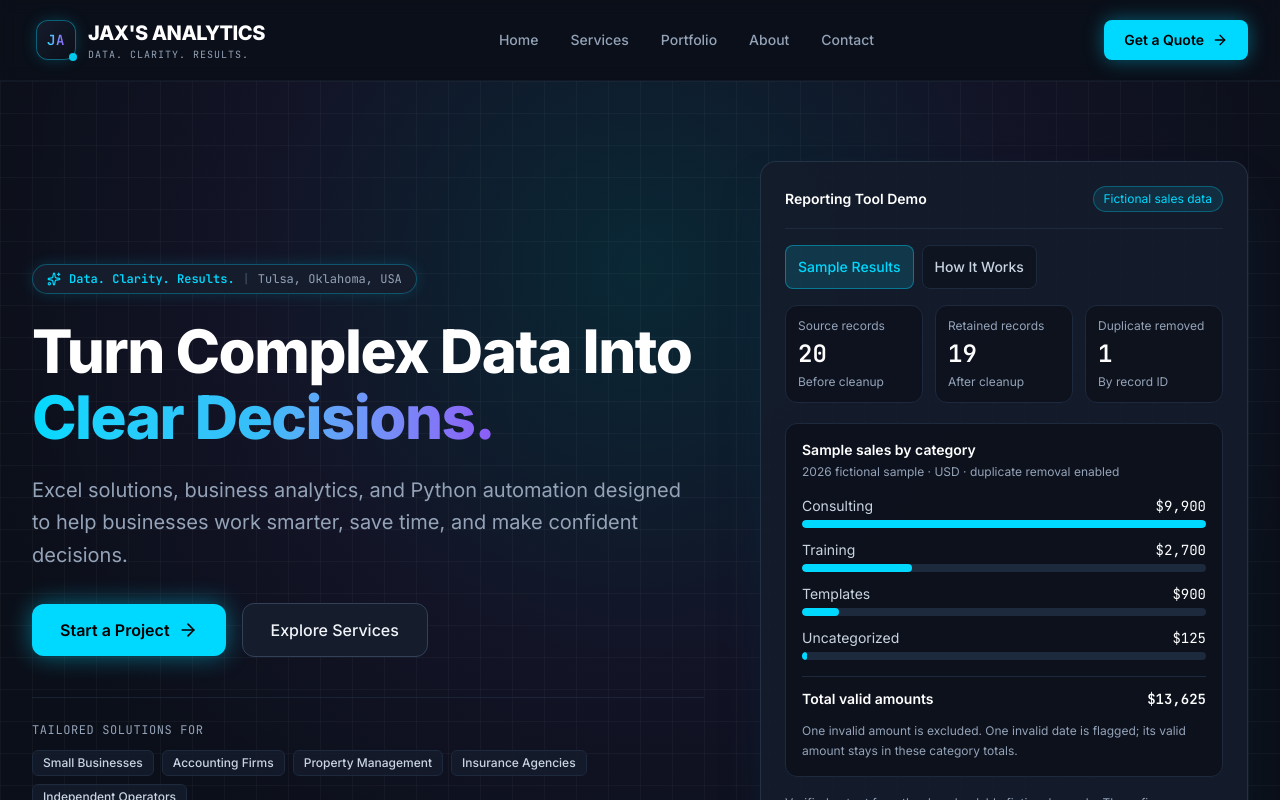
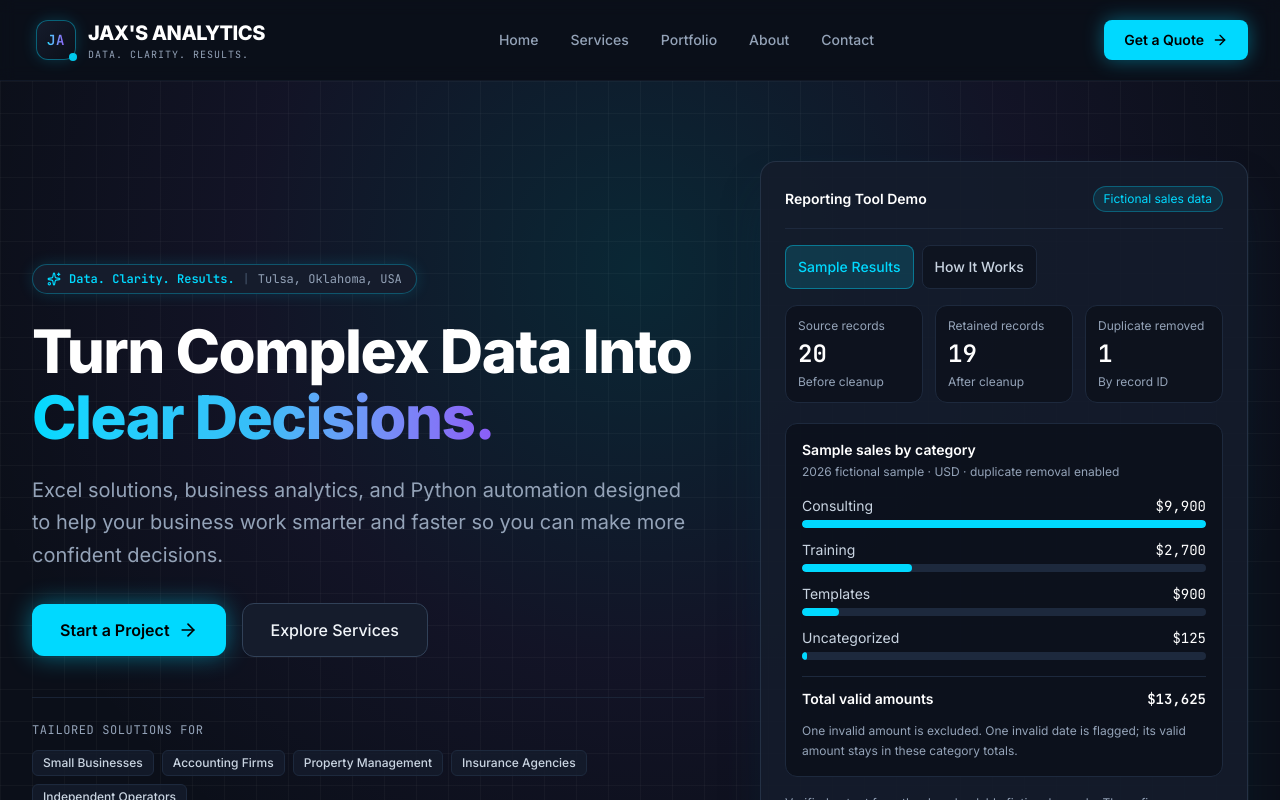
Before and after one commit to JaxmaN03/jax-analytics, a React (Vite) app: page / in a window 1280 px wide. Shown: the top 800 px of the page. Built offline with nearby package versions, Linux system fonts and the light colour scheme.

Commit message:
Make homepage introduction more personal

```diff
--- a/src/config.js
+++ b/src/config.js
@@ -8,7 +8,7 @@ export const SITE_CONFIG = {
   ownerName: "Jackson Miller",
   tagline: "Data. Clarity. Results.",
   subheadline:
-    "Excel solutions, business analytics, and Python automation designed to help businesses work smarter, save time, and make confident decisions.",
+    "Excel solutions, business analytics, and Python automation designed to help your business work smarter and faster so you can make more confident decisions.",
   location: "Tulsa, Oklahoma, USA",
   industry: "Data Analytics, Business Intelligence, Excel Consulting, and Python Automation",
   targetAudience:
```
